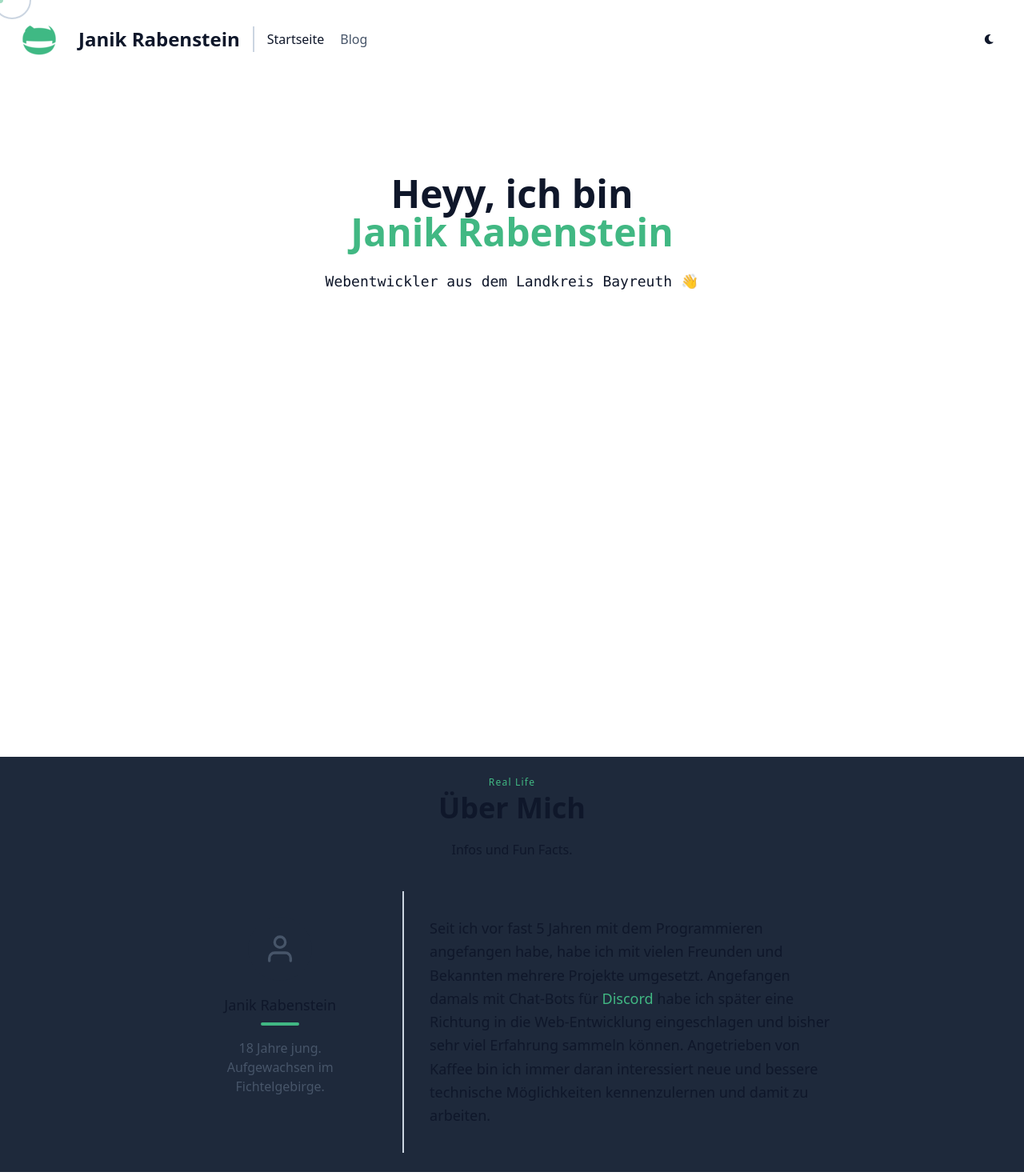
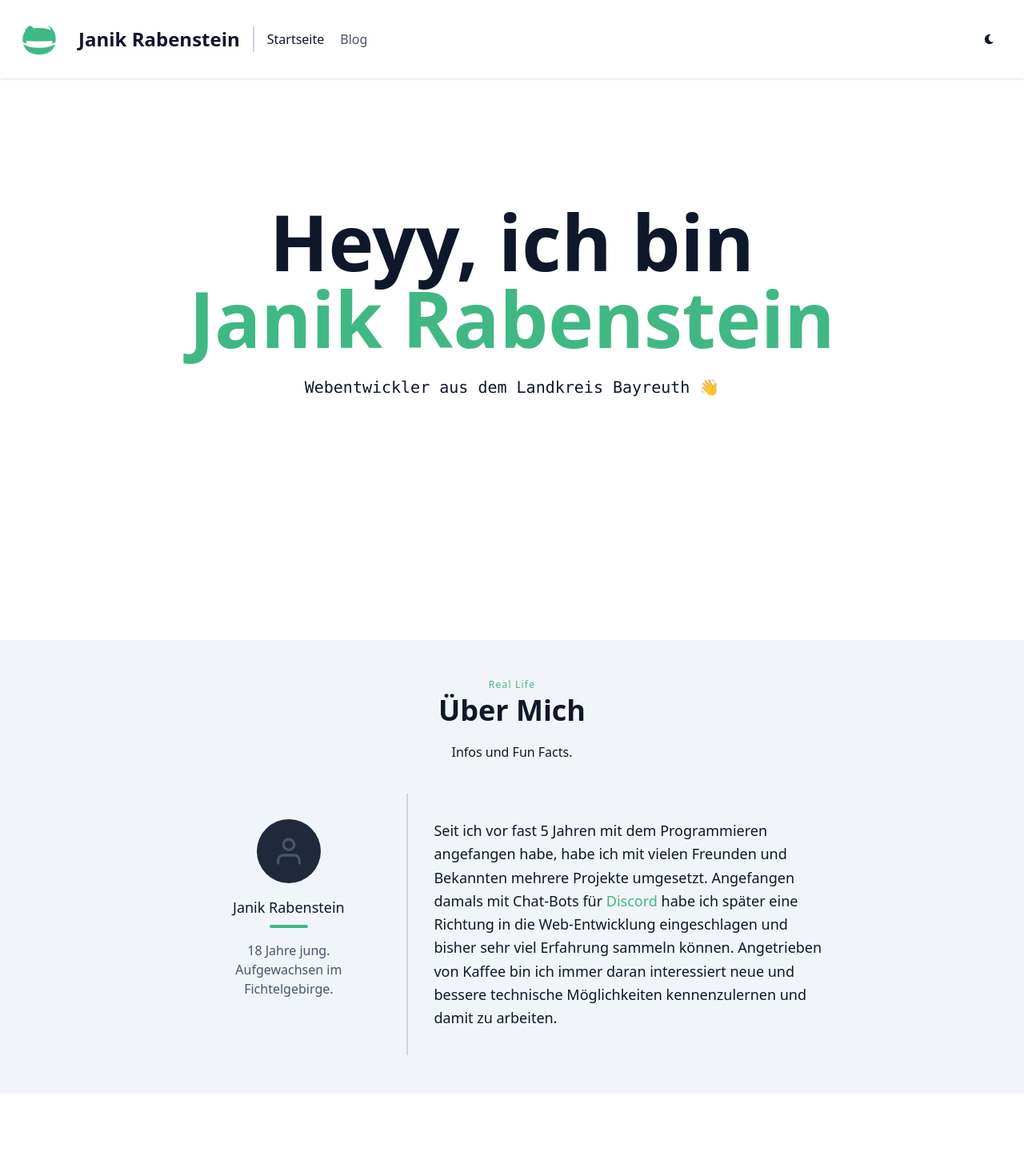
Before and after one commit to theravenstone/v1.janikrabenstein.de, a Vue app in the folder raven-frontend/: page / in a window 1280 px wide. Shown: the top 1470 px of the page at 80% size. Built offline with nearby package versions, Linux system fonts and the light colour scheme; no server answers.

Commit message:
änderungen an nav und hero

```diff
--- a/raven-frontend/src/components/AboutMe.vue
+++ b/raven-frontend/src/components/AboutMe.vue
@@ -1,5 +1,5 @@
 <template>
-  <section class="p-6 mb-24 bg-slate-800">
+  <section class="p-6 lg:p-12 mb-24 bg-slate-100 dark:bg-slate-800">
     <div class="container mx-auto">
       <div class="flex flex-col sm:text-center w-full">
         <span class="text-xs text-primary tracking-widest font-medium mb-1">Real Life</span>
@@ -25,7 +25,7 @@
               </div>
             </div>
             <div
-              class="sm:w-2/3 sm:pl-8 sm:py-8 sm:border-l-2 border-slate-300 dark:border-slate-800 sm:border-t-0 border-t mt-4 pt-4 sm:mt-0 text-center sm:text-left transition duration-300">
+              class="sm:w-2/3 sm:pl-8 sm:py-8 sm:border-l-2 border-slate-300 dark:border-slate-700 sm:border-t-0 border-t mt-4 pt-4 sm:mt-0 text-center sm:text-left transition duration-300">
               <p class="leading-relaxed text-lg">Seit ich vor fast 5 Jahren mit dem Programmieren angefangen habe, habe
                 ich mit vielen Freunden und Bekannten mehrere Projekte umgesetzt. Angefangen damals mit Chat-Bots für <a
                   class="text-primary hover:text-primary-hover transition duration-300" rel="noopener" target="_blank"
--- a/raven-frontend/src/components/Hero.vue
+++ b/raven-frontend/src/components/Hero.vue
@@ -1,11 +1,11 @@
 <template>
-  <section class="container mx-auto p-6 mb-12 h-screen">
-    <div class="text-center py-24">
-      <h1 class="font-bold text-5xl mb-6">Heyy, ich bin<br />
+  <section class="container mx-auto p-6 md:h-screen flex">
+    <div class="text-center m-auto">
+      <h1 class="font-bold text-5xl lg:text-8xl md:text-7xl mb-6">Heyy, ich bin<br />
         <span class="text-primary">Janik Rabenstein</span>
       </h1>
 
-      <p class="font-mono text-lg mb-6">Webentwickler aus dem Landkreis Bayreuth <span
+      <p class="font-mono text-xl mb-6">Webentwickler aus dem Landkreis Bayreuth <span
           class="animate-wiggle mb-6 inline-block">👋</span></p>
 
     </div>
@@ -13,13 +13,8 @@
     </section>
 </template>
 <script>
-// @ is an alias to /src
-import Button from '@/components/Button.vue'
+export default {
 
-export default {
-  components: {
-    Button
-  }
 }
 </script>
 
--- a/raven-frontend/src/components/Navbar.vue
+++ b/raven-frontend/src/components/Navbar.vue
@@ -1,6 +1,7 @@
 <template>
 
-  <header class="container mx-auto p-6">
+  <header class="w-full p-6 md:fixed top-0 bg-white dark:bg-slate-900 shadow transition duration-300">
+    <div class="container mx-auto">
       <div class="flex flex-wrap flex-col md:flex-row items-center">
         <router-link to="/" class="flex title-font font-medium items-center mb-4 md:mb-0">
           <img src="@/assets/logo.png" alt="" width="50" height="50" class="inline-block mr-3">
@@ -19,6 +20,7 @@
           <DarkmodeSwitch />
         </div>
       </div>
+    </div>
     </header>
 </template>
 
```
Lines whose indentation alone changed are shown as unchanged.
